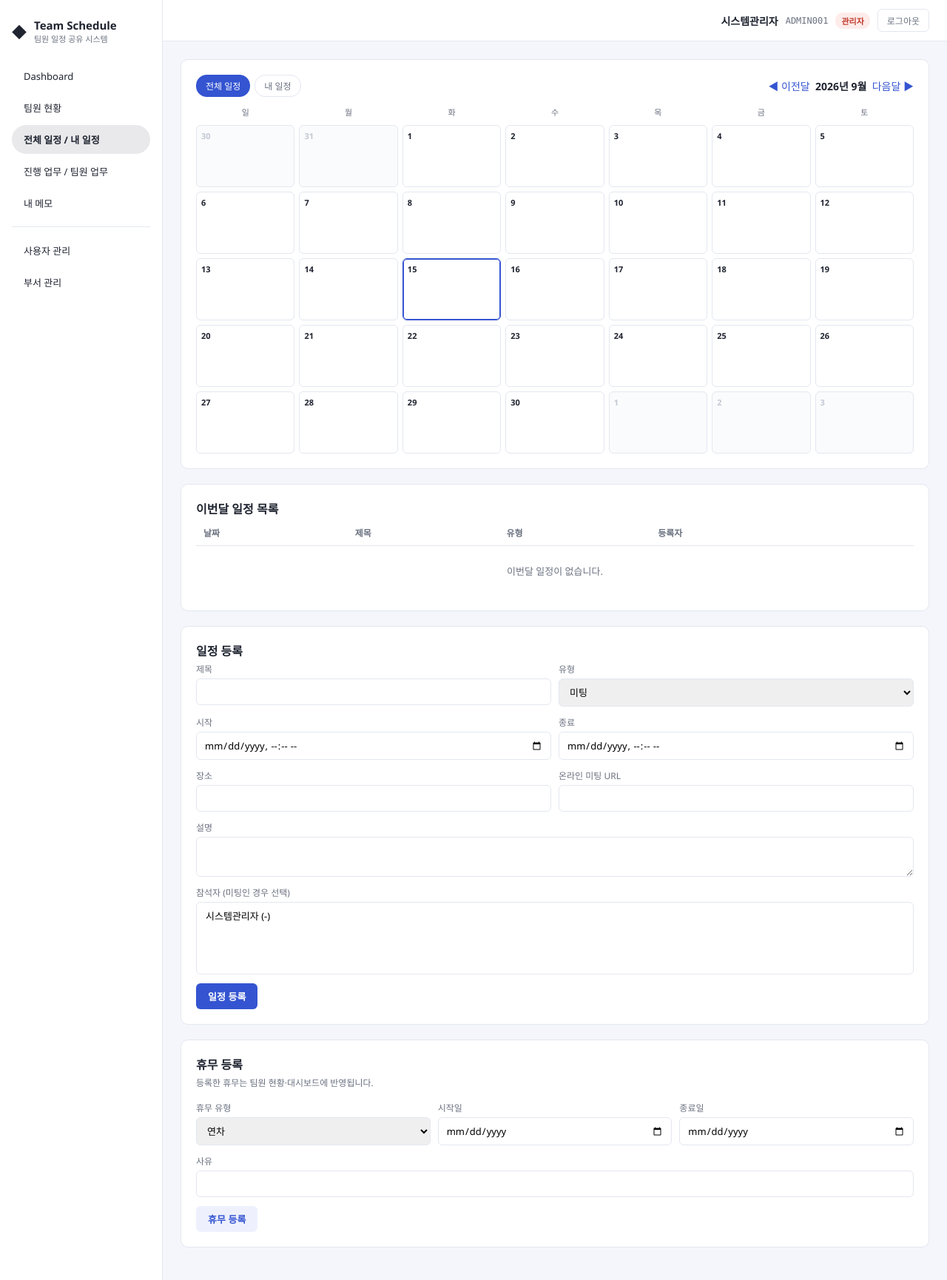
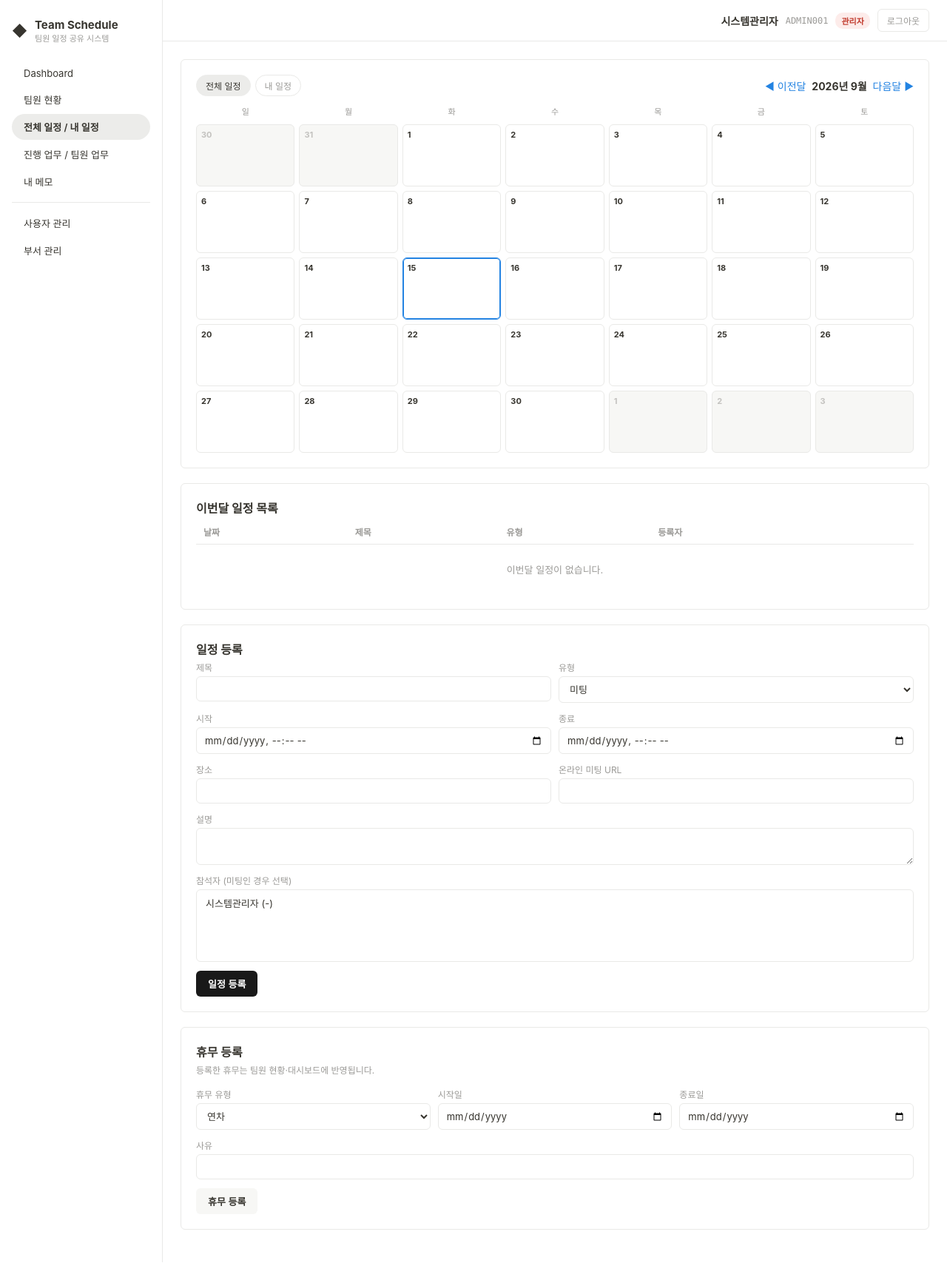
Before and after one commit to kimyeseul120-creator/20260915_TEAMSCH_G, a Flask app: page /schedule in a window 1280 px wide. Shown: the whole page at 74% size. After the commit the page ends 1706 px from the top, so only its background shows below. Run offline with Flask 3, Linux system fonts and the light colour scheme; the visitor is signed in with stand-in values (Sample User, id 1); data comes from the database, SQL or seed files in the repository; data that the repository does not hold is empty.

Commit message:
Redesign overall UI in Notion-inspired style: white background, subtle borders, muted grays, minimal shadows
Co-Authored-By: Claude Sonnet 5 <noreply@anthropic.com>

```diff
--- a/app/static/css/style.css
+++ b/app/static/css/style.css
@@ -1,17 +1,22 @@
+/* Notion 스타일 참고: 순백 배경, 옅은 회색 경계선, 그림자 최소화, 절제된 색 사용 */
 :root {
-    --bg: #f4f6fb;
+    --bg: #ffffff;
     --panel: #ffffff;
-    --border: #e3e7ef;
-    --ink: #1f2430;
-    --muted: #6b7280;
-    --brand: #3454d1;
-    --brand-soft: #eef1fd;
+    --border: #e9e9e7;
+    --ink: #37352f;
+    --muted: #9b9a97;
+    --brand: #2383e2;
+    --brand-soft: #edf3fc;
     --good: #1f9d55;
     --warn: #b26a00;
     --danger: #c0392b;
+    --fill-gray: #f7f7f5;
+    --fill-gray-hover: #efefed;
+    --btn-dark: #191919;
+    --btn-dark-hover: #2f2f2d;
     --sidebar-bg: #ffffff;
-    --sidebar-ink: #1f2430;
-    --sidebar-active: #e9e9ec;
+    --sidebar-ink: #37352f;
+    --sidebar-active: #ececea;
 }
 
 * { box-sizing: border-box; }
@@ -20,7 +25,7 @@ body {
     margin: 0;
     background: var(--bg);
     color: var(--ink);
-    font-family: "Segoe UI", "Malgun Gothic", sans-serif;
+    font-family: -apple-system, BlinkMacSystemFont, "Segoe UI", "Malgun Gothic", sans-serif;
     font-size: 14px;
 }
 
@@ -49,19 +54,19 @@ a { color: var(--brand); text-decoration: none; }
 .brand-title { font-weight: 700; color: var(--ink); font-size: 15px; }
 .brand-sub { font-size: 11px; color: var(--muted); }
 
-.nav { display: flex; flex-direction: column; gap: 4px; }
+.nav { display: flex; flex-direction: column; gap: 2px; }
 .nav a {
     color: var(--ink);
-    padding: 10px 16px;
+    padding: 8px 16px;
     border-radius: 999px;
     font-size: 13px;
 }
-.nav a:hover { background: #f2f2f4; }
+.nav a:hover { background: var(--fill-gray-hover); }
 .nav a.active { background: var(--sidebar-active); font-weight: 600; }
 .nav-divider { border-top: 1px solid var(--border); margin: 8px 0; }
 
 /* ---- 메인 ---- */
-.main { flex: 1; display: flex; flex-direction: column; min-width: 0; }
+.main { flex: 1; display: flex; flex-direction: column; min-width: 0; background: var(--bg); }
 
 .topbar {
     height: 56px;
@@ -80,39 +85,40 @@ a { color: var(--brand); text-decoration: none; }
     font-size: 11px; padding: 3px 8px; border-radius: 10px; font-weight: 600;
 }
 .role-admin { background: #fdecea; color: var(--danger); }
-.role-member { background: var(--brand-soft); color: var(--brand); }
+.role-member { background: var(--fill-gray); color: var(--muted); }
 
 .btn-ghost {
     background: none; border: 1px solid var(--border); border-radius: 6px;
     padding: 6px 12px; font-size: 12px; cursor: pointer; color: var(--muted);
 }
-.btn-ghost:hover { background: #f3f4f6; }
+.btn-ghost:hover { background: var(--fill-gray); }
 
 .content { padding: 24px; max-width: 1100px; }
 
 .flash {
-    background: #fff4e5; border: 1px solid #ffcc80; color: #995500;
-    padding: 10px 14px; border-radius: 8px; margin-bottom: 18px; font-size: 13px;
+    background: #fdf6ec; border: 1px solid #f1e3c8; color: #9a6b00;
+    padding: 10px 14px; border-radius: 6px; margin-bottom: 18px; font-size: 13px;
 }
 .flash p { margin: 2px 0; }
 
 /* ---- 공용 ---- */
 .card {
-    background: var(--panel); border: 1px solid var(--border); border-radius: 10px;
+    background: var(--panel); border: 1px solid var(--border); border-radius: 6px;
     padding: 20px; margin-bottom: 20px;
 }
 .card h2 { margin: 0 0 4px; font-size: 16px; }
 .card .card-sub { color: var(--muted); font-size: 12px; margin: 0 0 16px; }
 
 .grid-stats { display: grid; grid-template-columns: repeat(auto-fit, minmax(120px, 1fr)); gap: 12px; }
-.stat-tile { background: var(--brand-soft); border-radius: 8px; padding: 14px; text-align: center; }
-.stat-tile .num { font-size: 24px; font-weight: 700; color: var(--brand); font-variant-numeric: tabular-nums; }
+.stat-tile { background: var(--fill-gray); border-radius: 6px; padding: 14px; text-align: center; }
+.stat-tile .num { font-size: 24px; font-weight: 700; color: var(--ink); font-variant-numeric: tabular-nums; }
 .stat-tile .label { font-size: 12px; color: var(--muted); margin-top: 2px; }
 
 table { width: 100%; border-collapse: collapse; font-size: 13px; }
 th { text-align: left; color: var(--muted); font-weight: 600; padding: 8px 10px; border-bottom: 1px solid var(--border); font-size: 12px; }
 td { padding: 10px 10px; border-bottom: 1px solid var(--border); vertical-align: middle; }
 tr:last-child td { border-bottom: none; }
+tbody tr:hover { background: var(--fill-gray); }
 
 .badge { display: inline-block; padding: 2px 9px; border-radius: 10px; font-size: 12px; font-weight: 600; }
 .badge-working { background: #e6f7ec; color: var(--good); }
@@ -120,10 +126,10 @@ tr:last-child td { border-bottom: none; }
 .badge-outside { background: #fff8e1; color: #b28900; }
 .badge-business_trip { background: #f3e8ff; color: #7c3aed; }
 .badge-vacation { background: #fdecea; color: var(--danger); }
-.badge-etc { background: #f3f4f6; color: var(--muted); }
+.badge-etc { background: var(--fill-gray); color: var(--muted); }
 
-.progress { background: #eef0f4; border-radius: 6px; height: 8px; width: 100%; overflow: hidden; }
-.progress > span { display: block; height: 100%; background: var(--brand); }
+.progress { background: var(--fill-gray); border-radius: 6px; height: 8px; width: 100%; overflow: hidden; }
+.progress > span { display: block; height: 100%; background: var(--ink); }
 
 .form-row { display: flex; gap: 10px; flex-wrap: wrap; margin-bottom: 12px; }
 .form-row label { display: flex; flex-direction: column; gap: 4px; font-size: 12px; color: var(--muted); flex: 1; min-width: 140px; }
@@ -131,24 +137,30 @@ input[type="text"], input[type="email"], input[type="tel"], input[type="date"],
 input[type="datetime-local"], input[type="number"], input[type="password"],
 select, textarea {
     padding: 8px 10px; border: 1px solid var(--border); border-radius: 6px; font-size: 13px; font-family: inherit;
+    background: #fff; color: var(--ink);
+}
+input:focus, select:focus, textarea:focus {
+    outline: none; border-color: var(--brand); box-shadow: 0 0 0 1px var(--brand);
 }
 textarea { resize: vertical; }
 
 .btn {
-    padding: 8px 16px; background: var(--brand); color: #fff; border: none;
+    padding: 8px 16px; background: var(--btn-dark); color: #fff; border: none;
     border-radius: 6px; font-size: 13px; cursor: pointer; font-weight: 600;
 }
-.btn:hover { background: #2c46b8; }
+.btn:hover { background: var(--btn-dark-hover); }
 .btn-sm { padding: 5px 10px; font-size: 12px; }
-.btn-danger { background: var(--danger); }
-.btn-secondary { background: #eef1fd; color: var(--brand); }
+.btn-danger { background: #fdecea; color: var(--danger); }
+.btn-danger:hover { background: #fbdad6; }
+.btn-secondary { background: var(--fill-gray); color: var(--ink); }
+.btn-secondary:hover { background: var(--fill-gray-hover); }
 
 .tag-row { display: flex; gap: 6px; flex-wrap: wrap; margin-bottom: 14px; }
 .tag-row a, .tag-row button {
-    font-size: 12px; padding: 5px 12px; border-radius: 14px; border: 1px solid var(--border);
+    font-size: 12px; padding: 5px 12px; border-radius: 999px; border: 1px solid var(--border);
     background: #fff; color: var(--muted); cursor: pointer;
 }
-.tag-row a.active, .tag-row button.active { background: var(--brand); border-color: var(--brand); color: #fff; }
+.tag-row a.active, .tag-row button.active { background: var(--sidebar-active); border-color: var(--sidebar-active); color: var(--ink); }
 
 .empty { color: var(--muted); text-align: center; padding: 24px 0; font-size: 13px; }
 
@@ -160,14 +172,14 @@ textarea { resize: vertical; }
     min-height: 84px; border: 1px solid var(--border); border-radius: 6px; padding: 6px;
     font-size: 11px; background: #fff;
 }
-.cal-cell.other-month { background: #fafbfc; color: #c3c8d4; }
+.cal-cell.other-month { background: var(--fill-gray); color: #c3c2bf; }
 .cal-cell.today { border-color: var(--brand); box-shadow: inset 0 0 0 1px var(--brand); }
 .cal-daynum { font-weight: 700; margin-bottom: 4px; }
 .cal-event { background: var(--brand-soft); color: var(--brand); border-radius: 4px; padding: 1px 4px; margin-bottom: 2px; white-space: nowrap; overflow: hidden; text-overflow: ellipsis; }
 
 /* ---- 로그인 ---- */
 .login-page { display: flex; align-items: center; justify-content: center; min-height: 100vh; background: var(--bg); }
-.login-card { background: #fff; border: 1px solid var(--border); border-radius: 14px; padding: 40px; width: 340px; text-align: center; box-shadow: 0 10px 30px rgba(0,0,0,0.05); }
+.login-card { background: #fff; border: 1px solid var(--border); border-radius: 8px; padding: 40px; width: 340px; text-align: center; }
 .login-card h1 { margin: 0 0 4px; font-size: 22px; }
 .login-card .login-sub { color: var(--muted); font-size: 13px; margin: 0 0 24px; }
 .login-card label { display: block; text-align: left; font-size: 12px; color: var(--muted); margin-bottom: 6px; }
@@ -176,7 +188,7 @@ textarea { resize: vertical; }
 
 @media (max-width: 720px) {
     .layout { flex-direction: column; }
-    .sidebar { width: 100%; flex-direction: row; overflow-x: auto; align-items: center; padding: 12px; }
+    .sidebar { width: 100%; flex-direction: row; overflow-x: auto; align-items: center; padding: 12px; border-right: none; border-bottom: 1px solid var(--border); }
     .nav { flex-direction: row; }
     .content { padding: 16px; }
 }
```
